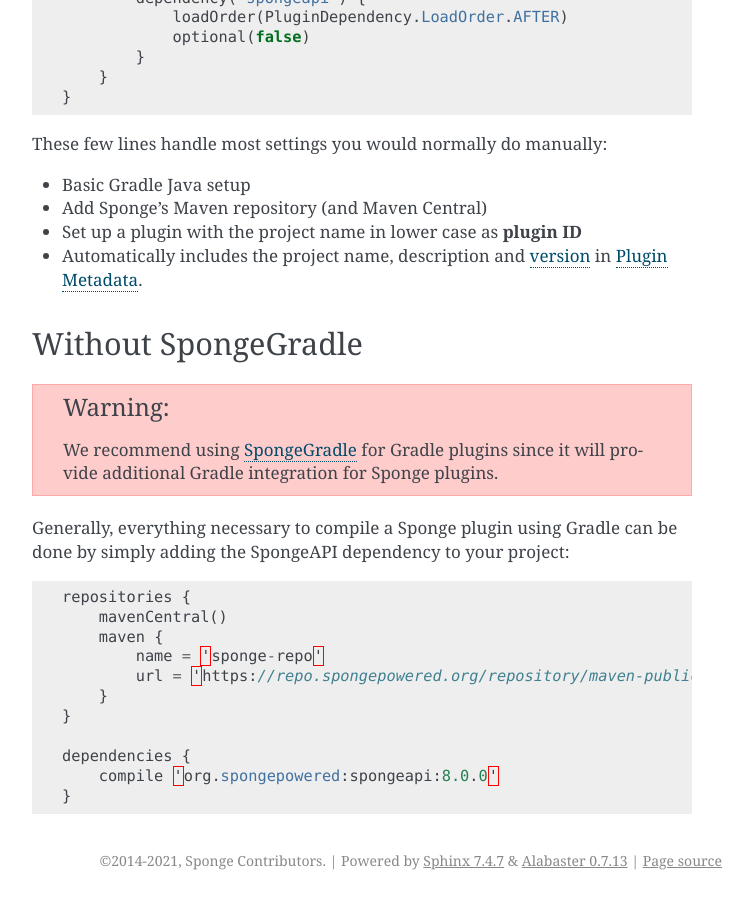
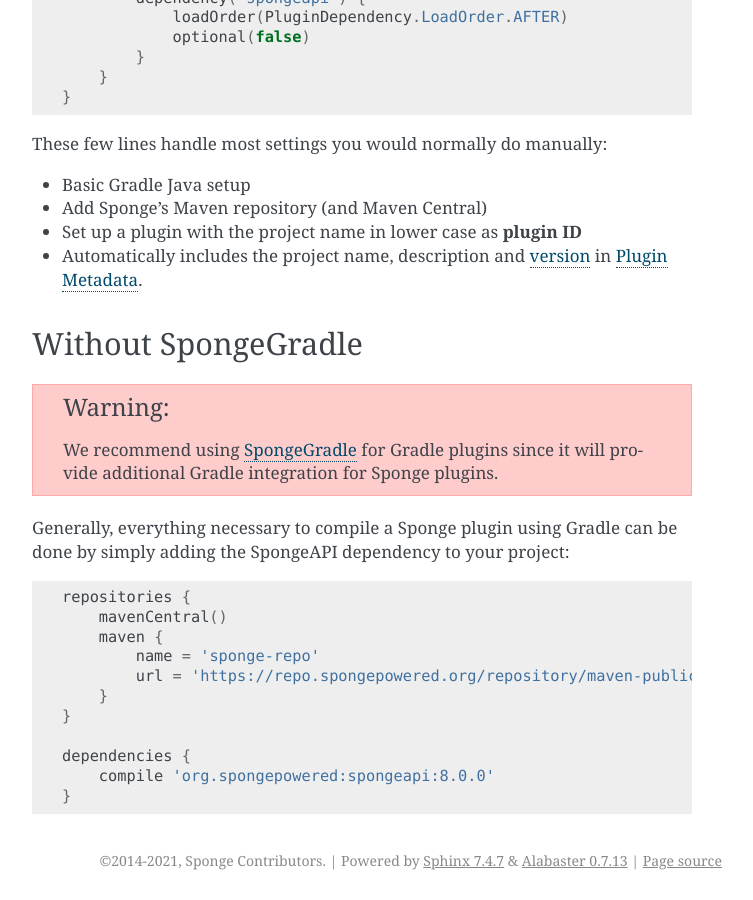
Before and after one commit to SpongePowered/SpongeDocs, a Sphinx documentation site: the page built from source/plugin/project/gradle.rst, in a window 1280 px wide and 900 px high, scrolled down 1158 px. Shown: the whole window, without its empty margins (388-1141 px from the left). Built offline with Sphinx 7.4.7, drawn with Linux system fonts in a browser that asks for light colours; some of the changed text lies outside the part shown.

Commit message:
Close enough

```diff
--- a/source/plugin/project/gradle.rst
+++ b/source/plugin/project/gradle.rst
@@ -20,7 +20,7 @@
 Below is a simple template in Kotlin format that should be usable for most plugins. **Make sure to replace the group with the group ID
 you have chosen before.**
 
-.. code-block:: kotlin
+.. code-block:: groovy
 
     plugins {
         id 'java-library'
@@ -75,7 +75,7 @@
 Generally, everything necessary to compile a Sponge plugin using Gradle can be done by simply adding the SpongeAPI
 dependency to your project:
 
-.. code-block:: kotlin
+.. code-block:: groovy
 
     repositories {
         mavenCentral()
```
